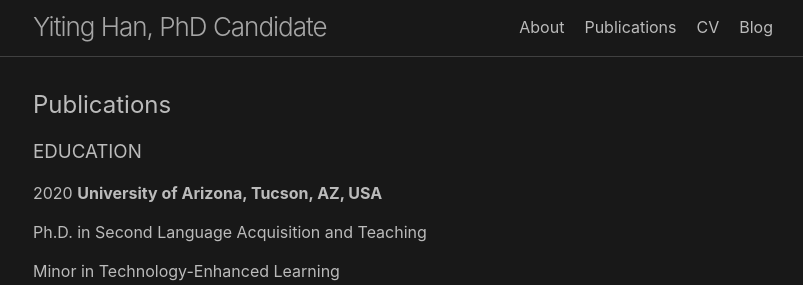
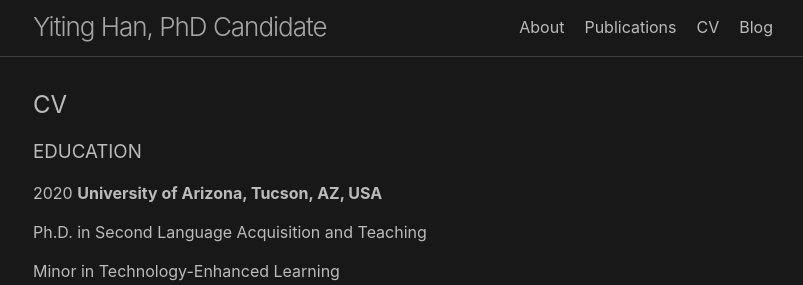
Before and after one commit to yitinghanphd/yitinghanphd.github.io, a Jekyll site: the page built from cv.md, in a window 1280 px wide. Shown: the top 285 px of the page, without its empty margins (237-1040 px from the left). Built offline with Jekyll 4.4.1, drawn with Linux system fonts in a browser that asks for light colours.

Commit message:
Updated CV formatting

```diff
--- a/cv.md
+++ b/cv.md
@@ -3,7 +3,7 @@ layout: default
 title: CV
 permalink: /cv/
 ---
-## Publications
+## CV
 
 ### EDUCATION
 
```
